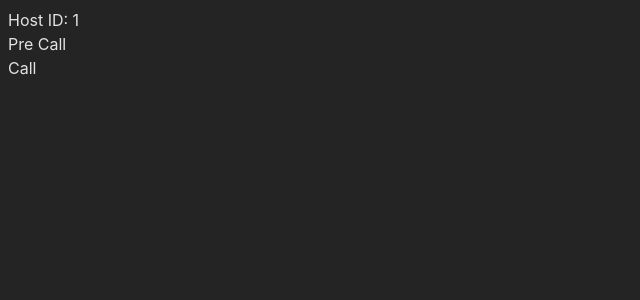
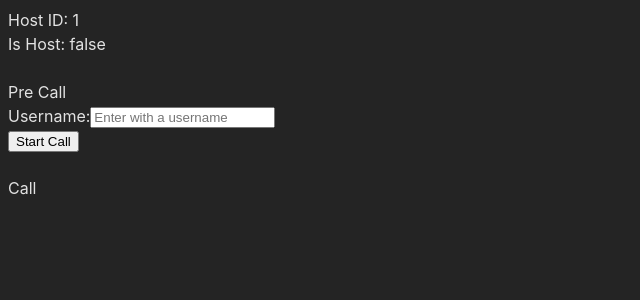
Before and after one commit to mind-meet/mindmeetp2p, a Vue app: page /join/1 in a window 1280 px wide. Shown: the top 300 px of the page, without its empty margins (0-640 px from the left). Built offline with nearby package versions, Linux system fonts and the light colour scheme.

Commit message:
join room functions

```diff
--- a/src/views/_id.vue
+++ b/src/views/_id.vue
@@ -1,9 +1,24 @@
 <script setup>
-import { onMounted, onUnmounted, ref, reactive, watch, watchEffect } from 'vue';
-import { useRoute } from 'vue-router';
-
+import { ref, onBeforeMount } from 'vue';
+import { useRoute, useRouter } from 'vue-router';
 
 const route = useRoute();
+const router = useRouter();
+
+const isHost = ref(route.query.host === 'true')
+const hostPeerID = ref(route.params.id)
+const usernameInput = ref('')
+
+onBeforeMount(() => {
+  // remove query
+  router.replace({ query: {} })
+})
+
+function startCall(username) {
+  console.log(username)
+  // call openConnection(hostPeerID) function if isHost is true
+  // call joinConnection(hostPeerID) function if isHost is false
+}
 
 /**
 # FLOW
@@ -30,12 +45,27 @@ where lksadkjh is the peer id of the room host
 
 <template>
   <div>
-    Host ID: {{ route.params.id }}
+    <!-- Informations -->
+    <div>
+      Host ID: {{ hostPeerID }}
+      <br>
+      Is Host: {{ isHost }}
+    </div>
+
+    <br>
     <!-- Pre Call -->
     <div>
       Pre Call
+      <div>
+        <div>
+          <label for="name">Username:</label>
+          <input type="text" id="name" name="name" placeholder="Enter with a username" v-model="usernameInput" maxlength="20">
+        </div>
+        <button @click="startCall(usernameInput)">Start Call</button>
+      </div>
     </div>
 
+    <br>
     <!-- Call -->
     <div>
       Call
--- a/src/views/index.vue
+++ b/src/views/index.vue
@@ -16,15 +16,18 @@ function updateRoomKey() {
     roomKey.value = generateRandomHash()
 }
 
-function joinRoom(roomKey) {
-    if (roomKey) {
-        router.push(`/join/${roomKey}`)
-    }
+async function joinRoom(roomKey, isHost = false) {
+    if (!roomKey && roomKey.length !== 8) return
+    await router.push(`/join/${roomKey}` + (isHost ? '?host=true' : ''))
 }
 
-function copyRoomKeyToClipboard() {
-    navigator.clipboard.writeText(roomKey.value)
-    // TODO: show notification
+async function copyRoomKeyToClipboard() {
+    try {
+        await navigator.clipboard.writeText(roomKey.value)
+        // TODO: show notification
+    } catch (error) {
+        console.error(error)
+    }
 }
 
 </script>
@@ -33,13 +36,14 @@ function copyRoomKeyToClipboard() {
     <div>
         <h1>Home</h1>
         <div>
-            <div type="text">
-                {{ roomKey  }}
-                <button @click="copyRoomKeyToClipboard">Copy Room Key</button>
+            <div>
+                <input type="text" v-model="roomKey" minlength="8" maxlength="8" placeholder="Enter Room Key" />
+                <button @click="copyRoomKeyToClipboard()">Copy</button>
             </div>
             <br>
-            <button @click="joinRoom(roomKey)">Join</button>
-            <button @click="updateRoomKey">Generate New Room Key</button>
+            <button @click="updateRoomKey()">Generate New Room Key</button>
+            <button @click="joinRoom(roomKey)">Join Room</button>
+            <button @click="joinRoom(roomKey, true)">Create Room</button>
         </div>
     </div>
 </template>
```
Also changed, not shown: src/lib/webrtc.js (+7 -0 lines).
